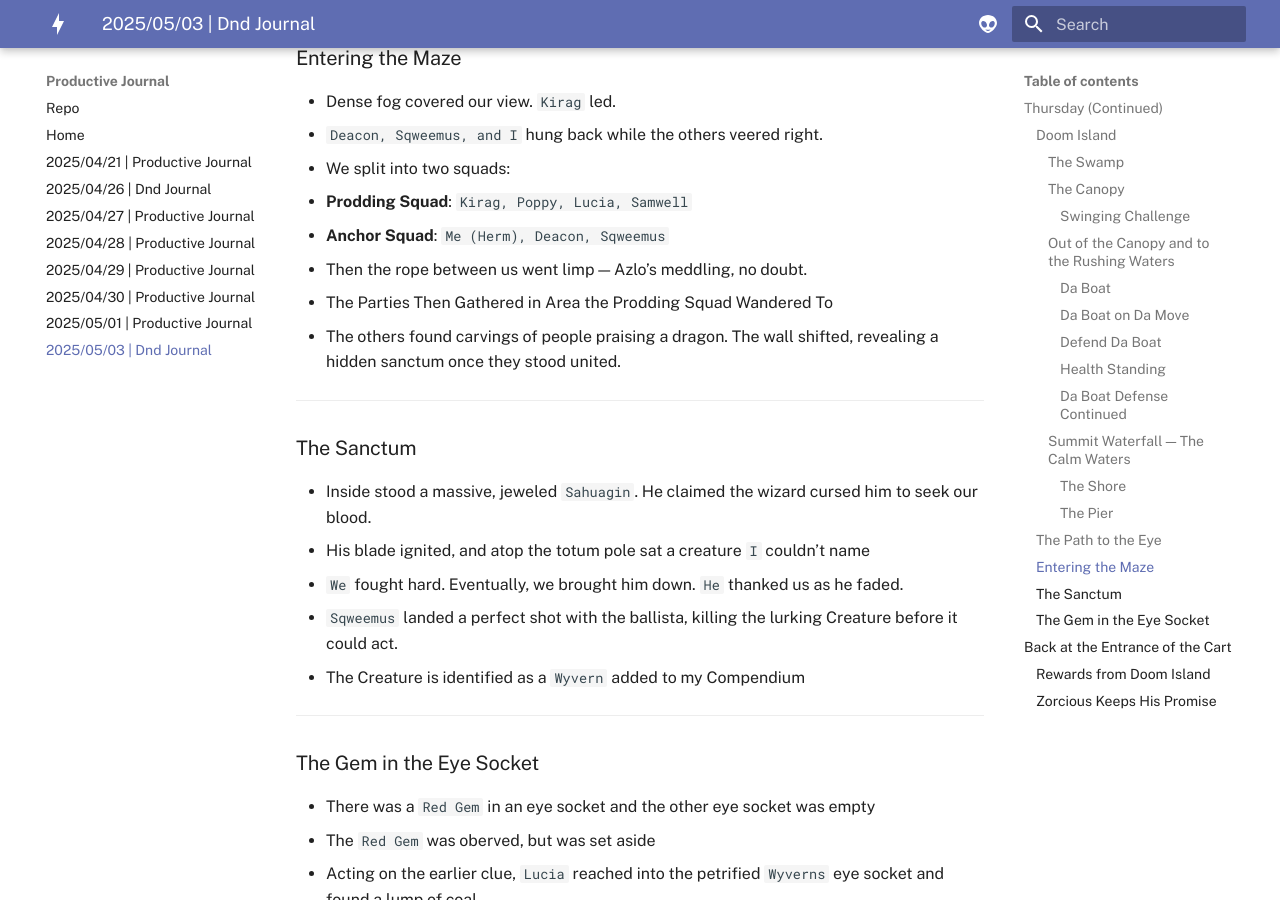
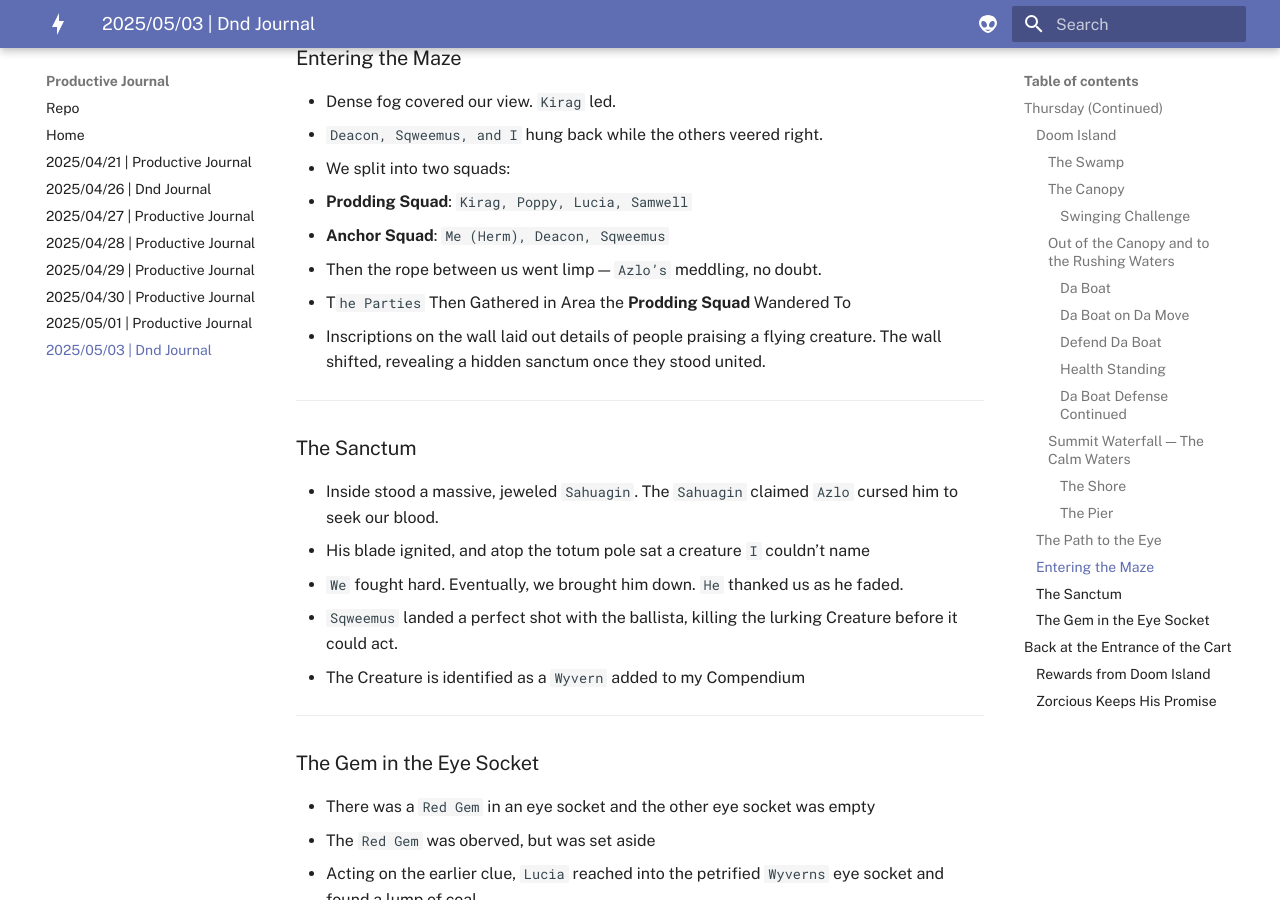
Before and after one commit to scondo-prof/productiveJournal, an MkDocs documentation site: the page built from docs/dndJournal/2025/5/03/hermsJournal.md, in a window 1280 px wide and 900 px high, scrolled down 2377 px. Built offline with MkDocs 1.6.1 and Material for MkDocs 9.7.7, drawn with Linux system fonts in a browser that asks for light colours.

Commit message:
fix/detail about voyage

```diff
--- a/docs/dndJournal/2025/5/03/hermsJournal.md
+++ b/docs/dndJournal/2025/5/03/hermsJournal.md
@@ -91,15 +91,15 @@
 - We split into two squads:
   - **Prodding Squad**: `Kirag, Poppy, Lucia, Samwell`
   - **Anchor Squad**: `Me (Herm), Deacon, Sqweemus`
-- Then the rope between us went limp — Azlo’s meddling, no doubt.
-- The Parties Then Gathered in Area the Prodding Squad Wandered To
-- The others found carvings of people praising a dragon. The wall shifted, revealing a hidden sanctum once they stood united.
+- Then the rope between us went limp — `Azlo’s` meddling, no doubt.
+- T`he Parties` Then Gathered in Area the **Prodding Squad** Wandered To
+- Inscriptions on the wall laid out details of people praising a flying creature. The wall shifted, revealing a hidden sanctum once they stood united.
 
 ---
 
 ### The Sanctum
 
-- Inside stood a massive, jeweled `Sahuagin`. He claimed the wizard cursed him to seek our blood.
+- Inside stood a massive, jeweled `Sahuagin`. The `Sahuagin` claimed `Azlo` cursed him to seek our blood.
 - His blade ignited, and atop the totum pole sat a creature `I` couldn’t name
 - `We` fought hard. Eventually, we brought him down. `He` thanked us as he faded.
 - `Sqweemus` landed a perfect shot with the ballista, killing the lurking Creature before it could act.
```
